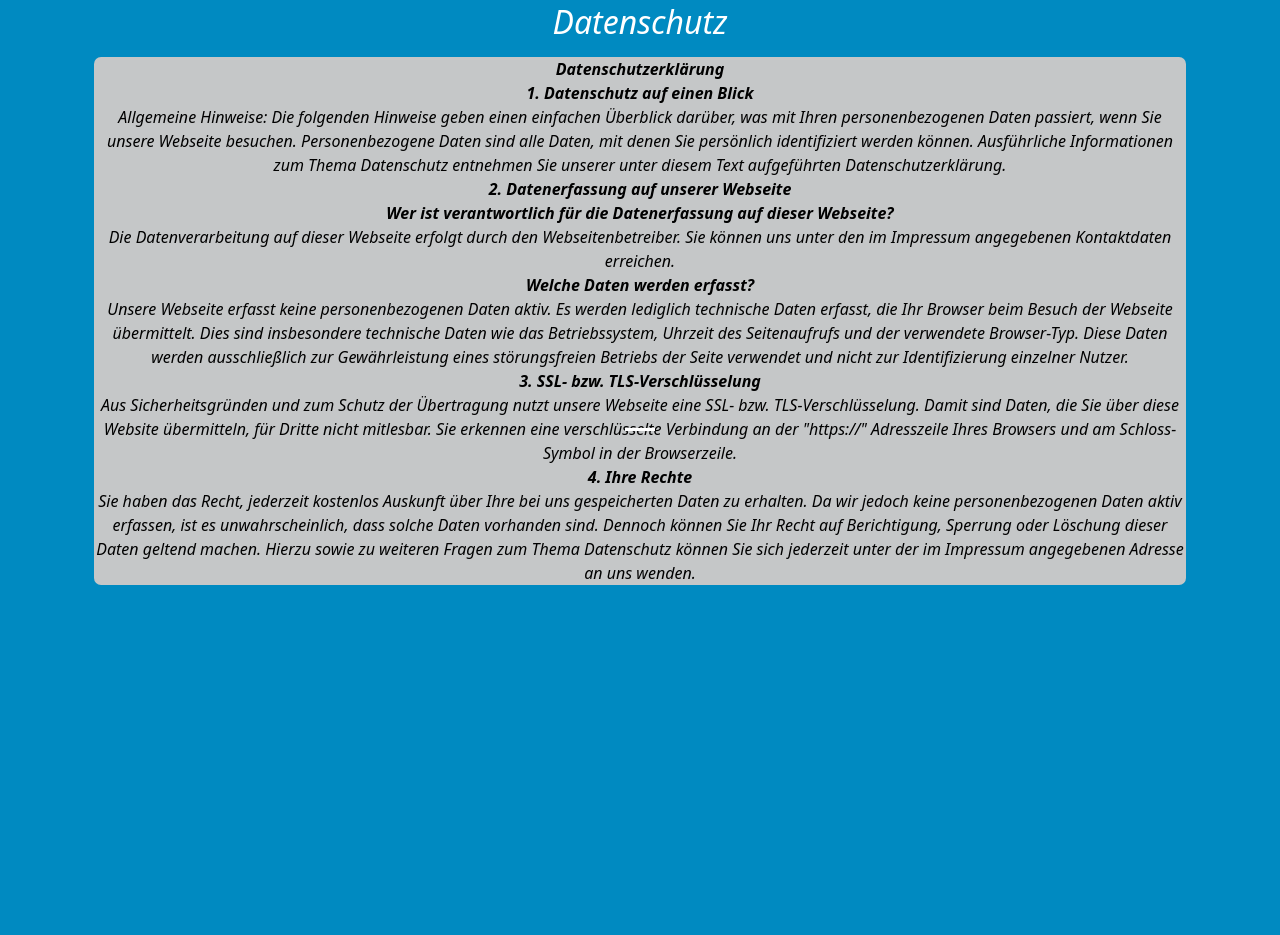
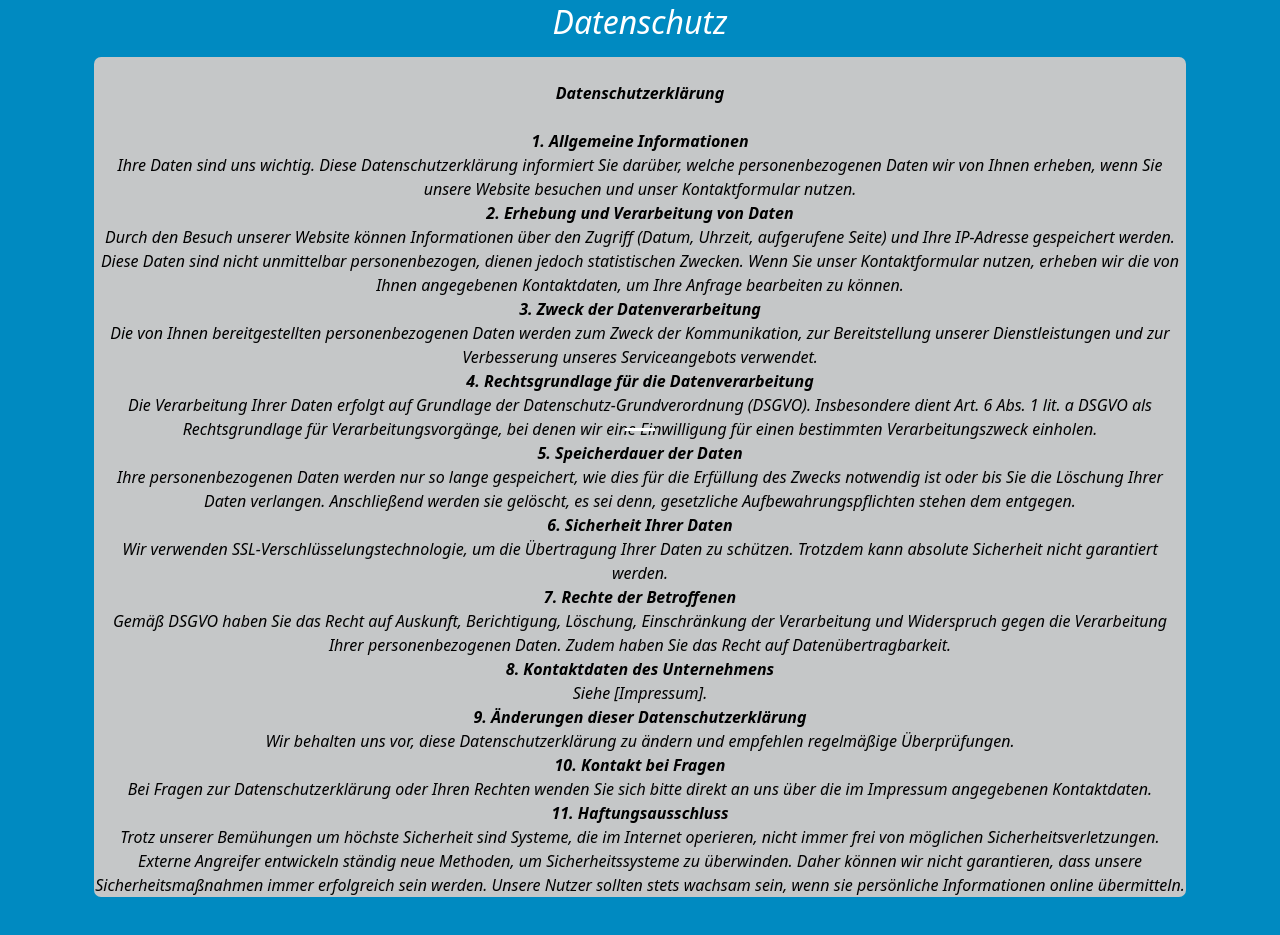
Before and after one commit to Mars4all/RKH_Noeller, a plain HTML site: page index.html in a window 1280 px wide. Shown: the part 3617-4552 px from the top of the page. Drawn offline with nearby package versions, Linux system fonts and the light colour scheme.

Commit message:
Update index.html

```diff
--- a/index.html
+++ b/index.html
@@ -381,29 +381,40 @@
     <h2 class="text-center mb-3" style="color: rgb(255, 255, 255); font-style: italic" id="Datenschutz">Datenschutz</h2>
     <div class="Überschrift mt-3 Kontakt text-center" >
       <p class="br2" style="font-style: italic; background-color:rgb(197, 199, 200) ; color: black;">
-        <strong>Datenschutzerklärung</strong><br>
+      <br><strong>Datenschutzerklärung</strong><br><br>
 
-        <strong>1. Datenschutz auf einen Blick</strong><br>
+<strong>1. Allgemeine Informationen</strong><br>
+Ihre Daten sind uns wichtig. Diese Datenschutzerklärung informiert Sie darüber, welche personenbezogenen Daten wir von Ihnen erheben, wenn Sie unsere Website besuchen und unser Kontaktformular nutzen.<br>
 
-        Allgemeine Hinweise:
-        Die folgenden Hinweise geben einen einfachen Überblick darüber, was mit Ihren personenbezogenen Daten passiert, wenn Sie unsere Webseite besuchen. Personenbezogene Daten sind alle Daten, mit denen Sie persönlich identifiziert werden können. Ausführliche Informationen zum Thema Datenschutz entnehmen Sie unserer unter diesem Text aufgeführten Datenschutzerklärung.
+<strong>2. Erhebung und Verarbeitung von Daten</strong><br>
+Durch den Besuch unserer Website können Informationen über den Zugriff (Datum, Uhrzeit, aufgerufene Seite) und Ihre IP-Adresse gespeichert werden. Diese Daten sind nicht unmittelbar personenbezogen, dienen jedoch statistischen Zwecken. Wenn Sie unser Kontaktformular nutzen, erheben wir die von Ihnen angegebenen Kontaktdaten, um Ihre Anfrage bearbeiten zu können.<br>
 
-        <br><strong>2. Datenerfassung auf unserer Webseite</strong><br>
+<strong>3. Zweck der Datenverarbeitung</strong><br>
+Die von Ihnen bereitgestellten personenbezogenen Daten werden zum Zweck der Kommunikation, zur Bereitstellung unserer Dienstleistungen und zur Verbesserung unseres Serviceangebots verwendet.<br>
 
-        <strong>Wer ist verantwortlich für die Datenerfassung auf dieser Webseite?</strong><br>
-        Die Datenverarbeitung auf dieser Webseite erfolgt durch den Webseitenbetreiber. Sie können uns unter den im Impressum angegebenen Kontaktdaten erreichen.
+<strong>4. Rechtsgrundlage für die Datenverarbeitung</strong><br>
+Die Verarbeitung Ihrer Daten erfolgt auf Grundlage der Datenschutz-Grundverordnung (DSGVO). Insbesondere dient Art. 6 Abs. 1 lit. a DSGVO als Rechtsgrundlage für Verarbeitungsvorgänge, bei denen wir eine Einwilligung für einen bestimmten Verarbeitungszweck einholen.<br>
 
-        <br><strong>Welche Daten werden erfasst?</strong><br>
-        Unsere Webseite erfasst keine personenbezogenen Daten aktiv. Es werden lediglich technische Daten erfasst, die Ihr Browser beim Besuch der Webseite übermittelt. Dies sind insbesondere technische Daten wie das Betriebssystem, Uhrzeit des Seitenaufrufs und der verwendete Browser-Typ. Diese Daten werden ausschließlich zur Gewährleistung eines störungsfreien Betriebs der Seite verwendet und nicht zur Identifizierung einzelner Nutzer.
+<strong>5. Speicherdauer der Daten</strong><br>
+Ihre personenbezogenen Daten werden nur so lange gespeichert, wie dies für die Erfüllung des Zwecks notwendig ist oder bis Sie die Löschung Ihrer Daten verlangen. Anschließend werden sie gelöscht, es sei denn, gesetzliche Aufbewahrungspflichten stehen dem entgegen.<br>
 
-        <br><strong>3. SSL- bzw. TLS-Verschlüsselung</strong><br>
+<strong>6. Sicherheit Ihrer Daten</strong><br>
+Wir verwenden SSL-Verschlüsselungstechnologie, um die Übertragung Ihrer Daten zu schützen. Trotzdem kann absolute Sicherheit nicht garantiert werden.<br>
 
-        Aus Sicherheitsgründen und zum Schutz der Übertragung nutzt unsere Webseite eine SSL- bzw. TLS-Verschlüsselung. Damit sind Daten, die Sie über diese Website übermitteln, für Dritte nicht mitlesbar. Sie erkennen eine verschlüsselte Verbindung an der "https://" Adresszeile Ihres Browsers und am Schloss-Symbol in der Browserzeile.
+<strong>7. Rechte der Betroffenen</strong><br>
+Gemäß DSGVO haben Sie das Recht auf Auskunft, Berichtigung, Löschung, Einschränkung der Verarbeitung und Widerspruch gegen die Verarbeitung Ihrer personenbezogenen Daten. Zudem haben Sie das Recht auf Datenübertragbarkeit.<br>
 
-        <br><strong>4. Ihre Rechte</strong><br>
+<strong>8. Kontaktdaten des Unternehmens</strong><br>
+Siehe [Impressum].<br>
 
-        Sie haben das Recht, jederzeit kostenlos Auskunft über Ihre bei uns gespeicherten Daten zu erhalten. Da wir jedoch keine personenbezogenen Daten aktiv erfassen, ist es unwahrscheinlich, dass solche Daten vorhanden sind. Dennoch können Sie Ihr Recht auf Berichtigung, Sperrung oder Löschung dieser Daten geltend machen. Hierzu sowie zu weiteren Fragen zum Thema Datenschutz können Sie sich jederzeit unter der im Impressum angegebenen Adresse an uns wenden.
+<strong>9. Änderungen dieser Datenschutzerklärung</strong><br>
+Wir behalten uns vor, diese Datenschutzerklärung zu ändern und empfehlen regelmäßige Überprüfungen.<br>
 
+<strong>10. Kontakt bei Fragen</strong><br>
+Bei Fragen zur Datenschutzerklärung oder Ihren Rechten wenden Sie sich bitte direkt an uns über die im Impressum angegebenen Kontaktdaten.<br>
+
+<strong>11. Haftungsausschluss</strong><br>
+Trotz unserer Bemühungen um höchste Sicherheit sind Systeme, die im Internet operieren, nicht immer frei von möglichen Sicherheitsverletzungen. Externe Angreifer entwickeln ständig neue Methoden, um Sicherheitssysteme zu überwinden. Daher können wir nicht garantieren, dass unsere Sicherheitsmaßnahmen immer erfolgreich sein werden. Unsere Nutzer sollten stets wachsam sein, wenn sie persönliche Informationen online übermitteln.<br>
 
 
       </p>
```
